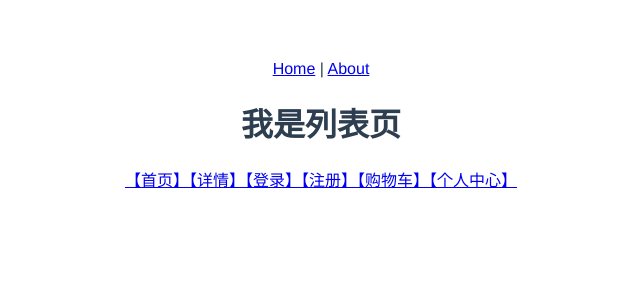
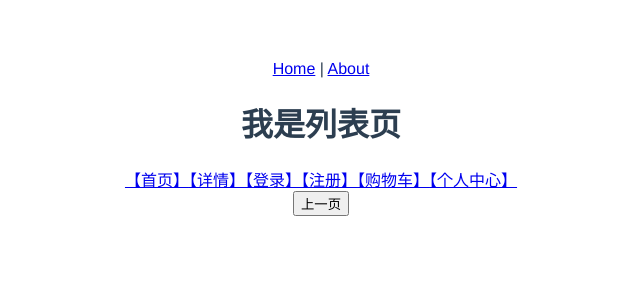
Before and after one commit to dawanglei/shop9527, a Vue app: page /#/list in a window 1280 px wide. Shown: the top 300 px of the page, without its empty margins (319-959 px from the left). Built offline with nearby package versions, Linux system fonts and the light colour scheme.

Commit message:
路由回退和常见方法

```diff
--- a/src/router.js
+++ b/src/router.js
@@ -91,4 +91,19 @@ router.beforeEach(function(to, from, next) {
   }
 })
 
+// afterEach在跳转之后执行
+router.afterEach(function(to, from) {
+  console.log('路由跳转之后执行')
+})
+
+// 在beforeEach之后 afterEach之前
+router.beforeResolve(function(to, from ,next) {
+  console.group('-------------')
+  console.log('路由执行了')
+  console.log(to)
+  console.log(from)
+  next()
+  console.groupEnd()
+})
+
 export default router;
--- a/src/views/List.vue
+++ b/src/views/List.vue
@@ -7,10 +7,18 @@
     <router-link :to="{ name: 'Reg' }">【注册】</router-link>
     <router-link :to="{ name: 'ShopCart' }">【购物车】</router-link>
     <router-link :to="{ name: 'UserCenter' }">【个人中心】</router-link>
+    <br>
+    <button @click="prePage">上一页</button>
   </div>
 </template>
 <script>
 export default {
-
+  methods: {
+    prePage() {
+      // go(-1) // 可以回退一步或者多步
+      // back 回退到上一页
+      this.$router.back()
+    }
+  }
 }
 </script>
```
